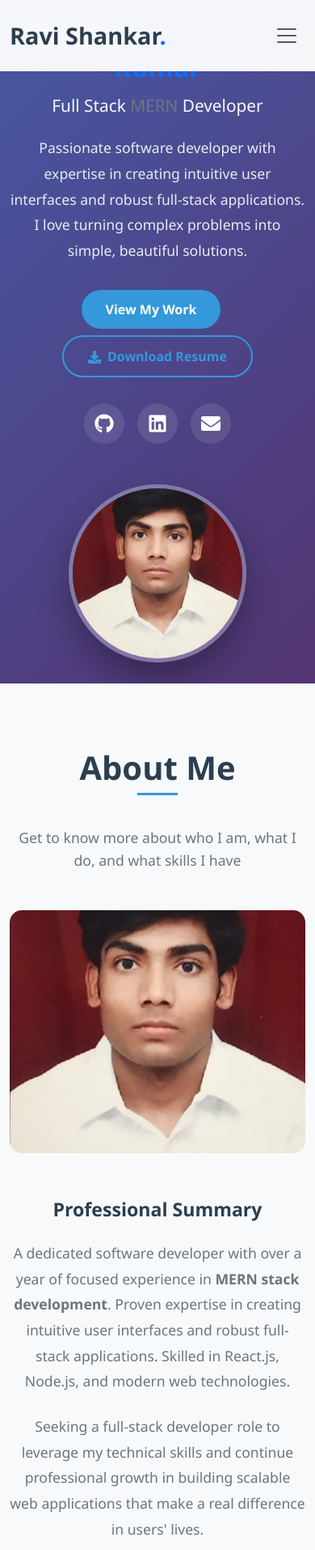
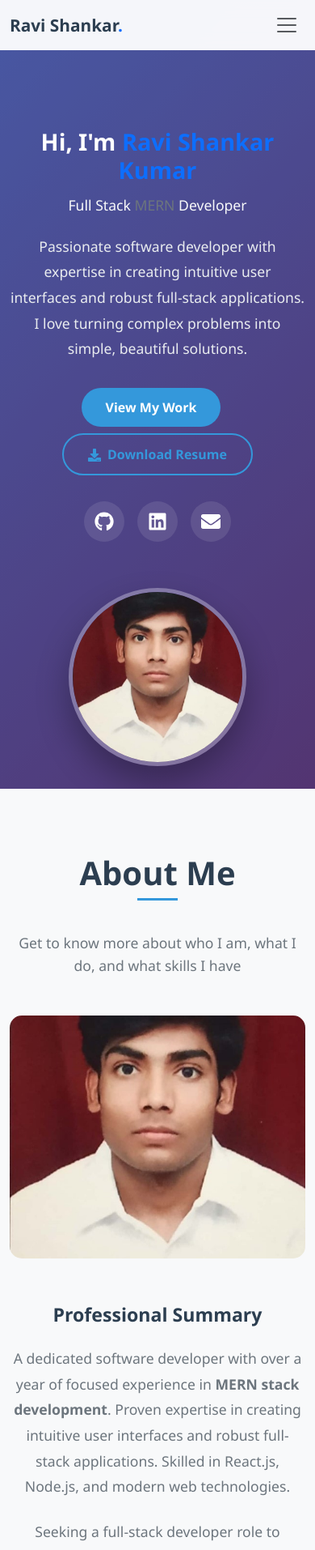
Before and after one commit to RaviShankar-18/portfolio, a React (Create React App) app: page / in a window 390 px wide. Shown: the top 1914 px of the page at 81% size. Built offline with nearby package versions, Linux system fonts and the light colour scheme.

Commit message:
fix: improve hero padding and about section icon spacing/alignment

```diff
--- a/src/App.css
+++ b/src/App.css
@@ -3,3 +3,21 @@
 }
 
 /* Add any global app styles here */
+
+/* Reset default margins and padding */
+* {
+  margin: 0;
+  padding: 0;
+  box-sizing: border-box;
+}
+
+html, body {
+  margin: 0;
+  padding: 0;
+  height: 100%;
+}
+
+#root {
+  margin: 0;
+  padding: 0;
+}
--- a/src/components/About/About.css
+++ b/src/components/About/About.css
@@ -75,13 +75,13 @@
 .info-item {
   display: flex;
   align-items: flex-start;
-  gap: 1rem;
+  gap: 0.5rem; /* Changed from 1rem to 0.5rem */
 }
 
 .info-icon {
   color: var(--secondary-color);
   font-size: 1.2rem;
-  margin-top: 0.3rem;
+  margin-top: 0.1rem; /* Changed from 0.3rem to 0.1rem */
   flex-shrink: 0;
 }
 
@@ -216,12 +216,14 @@
   }
 
   .info-item {
-    flex-direction: column;
-    text-align: center;
-    gap: 0.5rem;
+    flex-direction: row; /* Changed from column to row */
+    text-align: left; /* Changed from center to left */
+    gap: 0.5rem; /* Keep consistent gap */
+    align-items: flex-start; /* Align to top */
   }
 
   .info-icon {
-    margin: 0 auto;
+    margin: 0; /* Remove auto margins */
+    margin-top: 0.1rem; /* Small alignment adjustment */
   }
 }
--- a/src/components/Hero/Hero.css
+++ b/src/components/Hero/Hero.css
@@ -3,6 +3,9 @@
   color: white;
   position: relative;
   overflow: hidden;
+  padding-top: 80px;
+  margin-top: 0;
+  min-height: 100vh;
 }
 
 .hero-section::before {
@@ -47,7 +50,6 @@
 .social-links {
   display: flex;
   gap: 1rem;
-  justify-content: center;
   justify-content: flex-start;
 }
 
@@ -83,7 +85,19 @@
   box-shadow: 0 20px 40px rgba(0, 0, 0, 0.3);
 }
 
+/* Tablet and smaller desktop */
+@media (max-width: 1200px) {
+  .hero-section {
+    padding-top: 70px; /* Reduced from 90px to 70px */
+  }
+}
+
+/* Tablet */
 @media (max-width: 991px) {
+  .hero-section {
+    padding-top: 90px; /* Keep this for tablets */
+  }
+
   .hero-title {
     font-size: 2.5rem;
   }
@@ -102,7 +116,19 @@
   }
 }
 
+/* Mobile landscape */
+@media (max-width: 768px) {
+  .hero-section {
+    padding-top: 110px; /* More padding for mobile */
+  }
+}
+
+/* Mobile portrait */
 @media (max-width: 576px) {
+  .hero-section {
+    padding-top: 120px; /* Even more padding for small mobile */
+  }
+
   .hero-title {
     font-size: 2rem;
   }
@@ -116,3 +142,18 @@
     height: 220px;
   }
 }
+
+/* Very small mobile devices */
+@media (max-width: 400px) {
+  .hero-section {
+    padding-top: 130px; /* Maximum padding for very small screens */
+  }
+
+  .hero-title {
+    font-size: 1.8rem;
+  }
+
+  .hero-subtitle {
+    font-size: 1.1rem;
+  }
+}
--- a/src/components/Navbar/NavigationBar.css
+++ b/src/components/Navbar/NavigationBar.css
@@ -3,6 +3,11 @@
   backdrop-filter: blur(10px);
   transition: all 0.3s ease;
   padding: 1rem 0;
+  top: 0;
+  left: 0;
+  right: 0;
+  z-index: 1030;
+  min-height: 80px; /* Ensure minimum height */
 }
 
 .custom-navbar.scrolled {
@@ -41,6 +46,11 @@
 }
 
 @media (max-width: 991px) {
+  .custom-navbar {
+    padding: 0.8rem 0; /* Slightly less padding on mobile */
+    min-height: 70px;
+  }
+
   .navbar-collapse {
     background-color: white;
     margin-top: 1rem;
@@ -48,4 +58,19 @@
     padding: 1rem;
     box-shadow: 0 5px 15px rgba(0,0,0,0.1);
   }
+
+  .navbar-brand {
+    font-size: 1.5rem !important;
+  }
 }
+
+@media (max-width: 576px) {
+  .custom-navbar {
+    min-height: 60px;
+    padding: 0.6rem 0;
+  }
+
+  .navbar-brand {
+    font-size: 1.3rem !important;
+  }
+}
```
